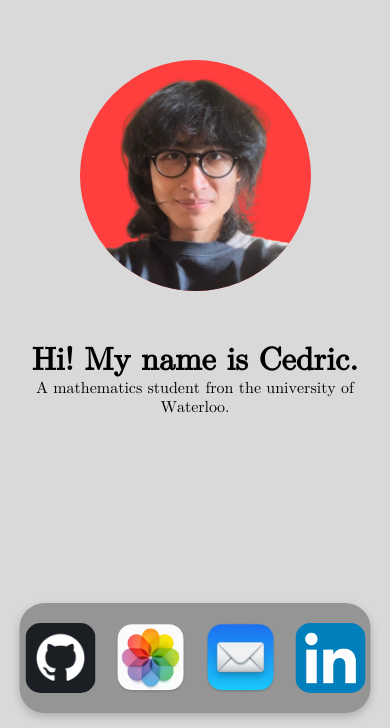
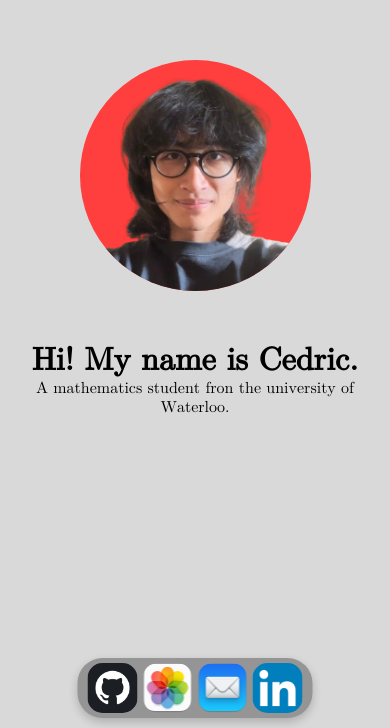
Before and after one commit to cedricicic/cedricleung.ca, a React (Vite) app: page / in a window 390 px wide. Shown: the part 116-844 px from the top of the page. Built offline with nearby package versions, Linux system fonts and the light colour scheme.

Commit message:
second day

```diff
--- a/src/components/css/dock.css
+++ b/src/components/css/dock.css
@@ -13,49 +13,63 @@
     box-shadow: 0px 4px 10px rgba(0, 0, 0, 0.2);
     width: fit-content;
     max-width: 90%;
+    transition: padding 0.2s ease, gap 0.2s ease;
 }
 
-.dock-icon {
+.dock-button {
     width: 80px;
+    height: 80px;
     border-radius: 15px;
     cursor: pointer;
     transition: transform 0.2s ease;
-
+    background-color: transparent;
+    border: none;
+    padding: 0;
 }
 
-.dock-icon:hover {
+.dock-button img {
+    width: 100%;
+    height: 100%;
+    border-radius: 15px;
+}
+
+.dock-button:hover {
     transform: scale(1.1);
 }
 
-
 @media (max-width: 600px) {
-
     .dock {
-        position: absolute;
         bottom: 15px;
         left: 50%;
         transform: translateX(-50%);
-        display: flex;
-        justify-content: center;
-        align-items: center;
-        gap: 20px;
-        padding: 20px 40px;
-        background-color: #959595;
-        border-radius: 25px;
-        box-shadow: 0px 4px 10px rgba(0, 0, 0, 0.2);
-        width: fit-content;
+        gap: 10px;
+        padding: 10px 20px;
         max-width: 90%;
     }
 
-
-    .dock-icon {
-        width: 70px;
-        border-radius: 15px;
-        cursor: pointer;
-        transition: transform 0.2s ease;
+    .dock-button {
+        width: 60px;
+        height: 60px;
     }
 
-    .dock-icon:hover {
+    .dock-button:hover {
         transform: scale(1.1);
     }
 }
+
+@media (max-width: 400px) {
+    .dock {
+        bottom: 10px;
+        padding: 5px 10px;
+        gap: 5px;
+    }
+
+    .dock-button {
+        width: 50px;
+        height: 50px;
+    }
+
+    .dock-button:hover {
+        transform: scale(1.1);
+    }
+}
--- a/src/components/css/header.css
+++ b/src/components/css/header.css
@@ -18,6 +18,24 @@ header > .avatar {
     min-width: 100px;
     flex-shrink: 0;
 }
+
+header > .avatar:hover {
+    animation: shake 0.5s;
+    animation-iteration-count: infinite;
+  }
+  @keyframes shake {
+    0% { transform: translate(1px, 1px) rotate(0deg); }
+    10% { transform: translate(-1px, -2px) rotate(-1deg); }
+    20% { transform: translate(-3px, 0px) rotate(1deg); }
+    30% { transform: translate(3px, 2px) rotate(0deg); }
+    40% { transform: translate(1px, -1px) rotate(1deg); }
+    50% { transform: translate(-1px, 2px) rotate(-1deg); }
+    60% { transform: translate(-3px, 1px) rotate(0deg); }
+    70% { transform: translate(3px, 1px) rotate(-1deg); }
+    80% { transform: translate(-1px, -1px) rotate(1deg); }
+    90% { transform: translate(1px, 2px) rotate(0deg); }
+    100% { transform: translate(1px, -2px) rotate(-1deg); }
+  }
 
 header > .text-container > h1 {
     font-size: clamp(2rem, 5vw, 10vh);
--- a/src/components/js/icons.js
+++ b/src/components/js/icons.js
@@ -7,7 +7,7 @@ export default [
   {
     id: 1,
     name: "Github",
-    link: "https://www.linkedin.com/in/cedric-leung-38637029a/",
+    link: "https://github.com/cedricicic",
     src: github,
   },
   {
@@ -18,7 +18,7 @@ export default [
   },
   {
     id: 3,
-    name: "Mail",
+    name: "Contact me",
     link: "new html",
     src: mail,
   },
--- a/src/components/jsx/Icons.jsx
+++ b/src/components/jsx/Icons.jsx
@@ -1,6 +1,9 @@
-function Icons(props){
-return(
-    <img className = "dock-icon" key = {props.id} src = {props.src} alt = {props.name}/>
-)
-}
-export default Icons;
+function Icons(props) {
+    return (
+      <a className="dock-button" key={props.id} href={props.link} target="_blank" rel="noopener noreferrer" aria-label={props.name}>
+        <img src={props.src} alt={props.name} />
+      </a>
+    );
+  }
+
+  export default Icons;
```
Also changed, not shown: src/components/jsx/Iconbar.jsx (added, +22 -0 lines), src/components/css/index.css (line endings or trailing spaces).
